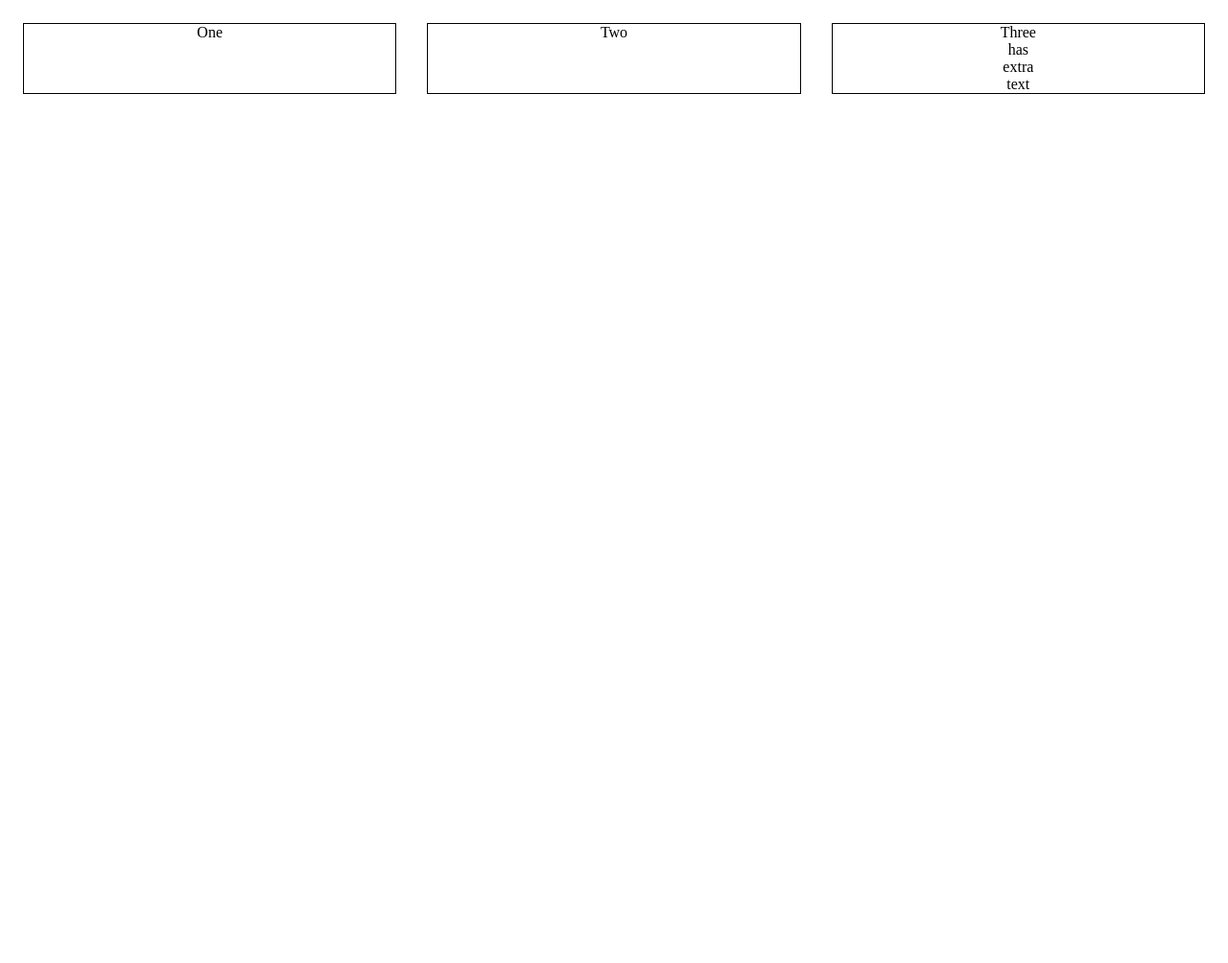
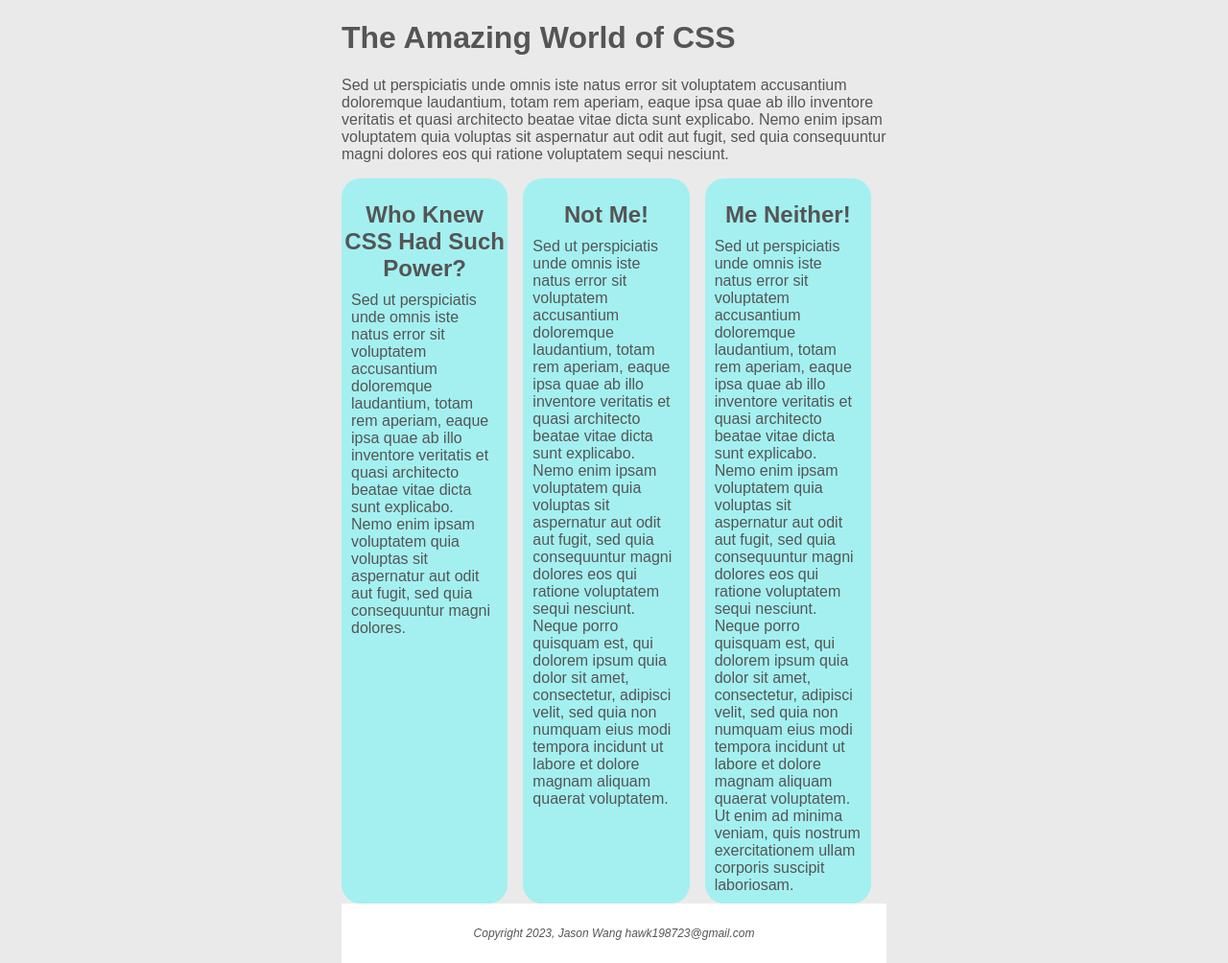
Before and after one commit to hawk198723/webd168, a plain HTML site: page lesson03/index.html in a window 1280 px wide. Shown: the whole page at 96% size. Before the commit the page ends 800 px from the top, so only its background shows below. Drawn offline with Linux system fonts and the light colour scheme.

Commit message:
03 index.html

```diff
--- a/lesson03/index.html
+++ b/lesson03/index.html
@@ -2,46 +2,126 @@
 <html lang="en">
   <head>
     <meta charset="UTF-8" />
+    <meta http-equiv="X-UA-Compatible" content="IE=edge" />
     <meta name="viewport" content="width=device-width, initial-scale=1.0" />
-    <title>Flexbox</title>
+    <title>Three Column Layout Using Flexbox</title>
+
     <style>
+      * {
+        box-sizing: border-box;
+      }
+      body {
+        margin: 0 auto;
+        padding: 0 1em;
+        width: 600px;
+        background-color: #eaeaea; /* bgc#90c7e3 */
+        color: #555; /* c#fff */
+        font-family: Arial, "Helvetica Neue", Helvetica, sans-serif; /* ffa */
+      }
+      footer {
+        background-color: #fff; /* bgc#fff */
+        font-size: 75%; /* fz75% */
+        font-style: italic; /* fsi */
+        padding: 1em;
+        text-align: center; /* txa */
+      }
+
+      /* Add your CSS styles here */
       .flow {
         display: flex;
         flex-direction: row;
-        text-align: center;
-        justify-content: center;
       }
-
       section {
         flex: 1;
-        margin: 1em;
-        border: 1px solid;
+        background-color: #a4f0f0;
+        margin-right: 1em;
+        border-radius: 20px;
       }
-
+      section p {
+        margin: 10px;
+      }
+      section h2 {
+        text-align: center;
+        margin-right: 0;
+        margin-left: 0;
+        margin-top: 1em;
+        margin-bottom: auto;
+      }
       @media (max-width: 600px) {
         .flow {
           flex-direction: column;
-          align-items: center;
-          justify-content: center;
         }
-
         section {
-          margin-right: 1em;
-          text-align: center;
-          display: flex;
-          align-items: center;
-          justify-content: center;
-          height: 20px;
-          width: 100px;
+          margin-top: 10px;
+          margin-right: 0;
+          background-color: #df8686;
         }
       }
     </style>
   </head>
+
   <body>
+    <h1>The Amazing World of CSS</h1>
+    <p>
+      Sed ut perspiciatis unde omnis iste natus error sit voluptatem accusantium
+      doloremque laudantium, totam rem aperiam, eaque ipsa quae ab illo
+      inventore veritatis et quasi architecto beatae vitae dicta sunt explicabo.
+      Nemo enim ipsam voluptatem quia voluptas sit aspernatur aut odit aut
+      fugit, sed quia consequuntur magni dolores eos qui ratione voluptatem
+      sequi nesciunt.
+    </p>
+
+    <!-- Configure a flex container -->
+    <!-- Code a div assigned to a class named flow that contains all three of the section elements -->
+
     <div class="flow">
-      <section>One</section>
-      <section>Two</section>
-      <section>Three <br />has <br />extra <br />text</section>
+      <section>
+        <h2>Who Knew CSS Had Such Power?</h2>
+        <p>
+          Sed ut perspiciatis unde omnis iste natus error sit voluptatem
+          accusantium doloremque laudantium, totam rem aperiam, eaque ipsa quae
+          ab illo inventore veritatis et quasi architecto beatae vitae dicta
+          sunt explicabo. Nemo enim ipsam voluptatem quia voluptas sit
+          aspernatur aut odit aut fugit, sed quia consequuntur magni dolores.
+        </p>
+      </section>
+
+      <section>
+        <h2>Not Me!</h2>
+        <p>
+          Sed ut perspiciatis unde omnis iste natus error sit voluptatem
+          accusantium doloremque laudantium, totam rem aperiam, eaque ipsa quae
+          ab illo inventore veritatis et quasi architecto beatae vitae dicta
+          sunt explicabo. Nemo enim ipsam voluptatem quia voluptas sit
+          aspernatur aut odit aut fugit, sed quia consequuntur magni dolores eos
+          qui ratione voluptatem sequi nesciunt. Neque porro quisquam est, qui
+          dolorem ipsum quia dolor sit amet, consectetur, adipisci velit, sed
+          quia non numquam eius modi tempora incidunt ut labore et dolore magnam
+          aliquam quaerat voluptatem.
+        </p>
+      </section>
+
+      <section>
+        <h2>Me Neither!</h2>
+        <p>
+          Sed ut perspiciatis unde omnis iste natus error sit voluptatem
+          accusantium doloremque laudantium, totam rem aperiam, eaque ipsa quae
+          ab illo inventore veritatis et quasi architecto beatae vitae dicta
+          sunt explicabo. Nemo enim ipsam voluptatem quia voluptas sit
+          aspernatur aut odit aut fugit, sed quia consequuntur magni dolores eos
+          qui ratione voluptatem sequi nesciunt. Neque porro quisquam est, qui
+          dolorem ipsum quia dolor sit amet, consectetur, adipisci velit, sed
+          quia non numquam eius modi tempora incidunt ut labore et dolore magnam
+          aliquam quaerat voluptatem. Ut enim ad minima veniam, quis nostrum
+          exercitationem ullam corporis suscipit laboriosam.
+        </p>
+      </section>
     </div>
+    <!-- The div container should end here -->
+
+    <!-- Update the footer content with the correct year, your name, and a hyperlink to your email -->
+    <footer>
+      <p>Copyright 2023, Jason Wang hawk198723@gmail.com</p>
+    </footer>
   </body>
 </html>
```
